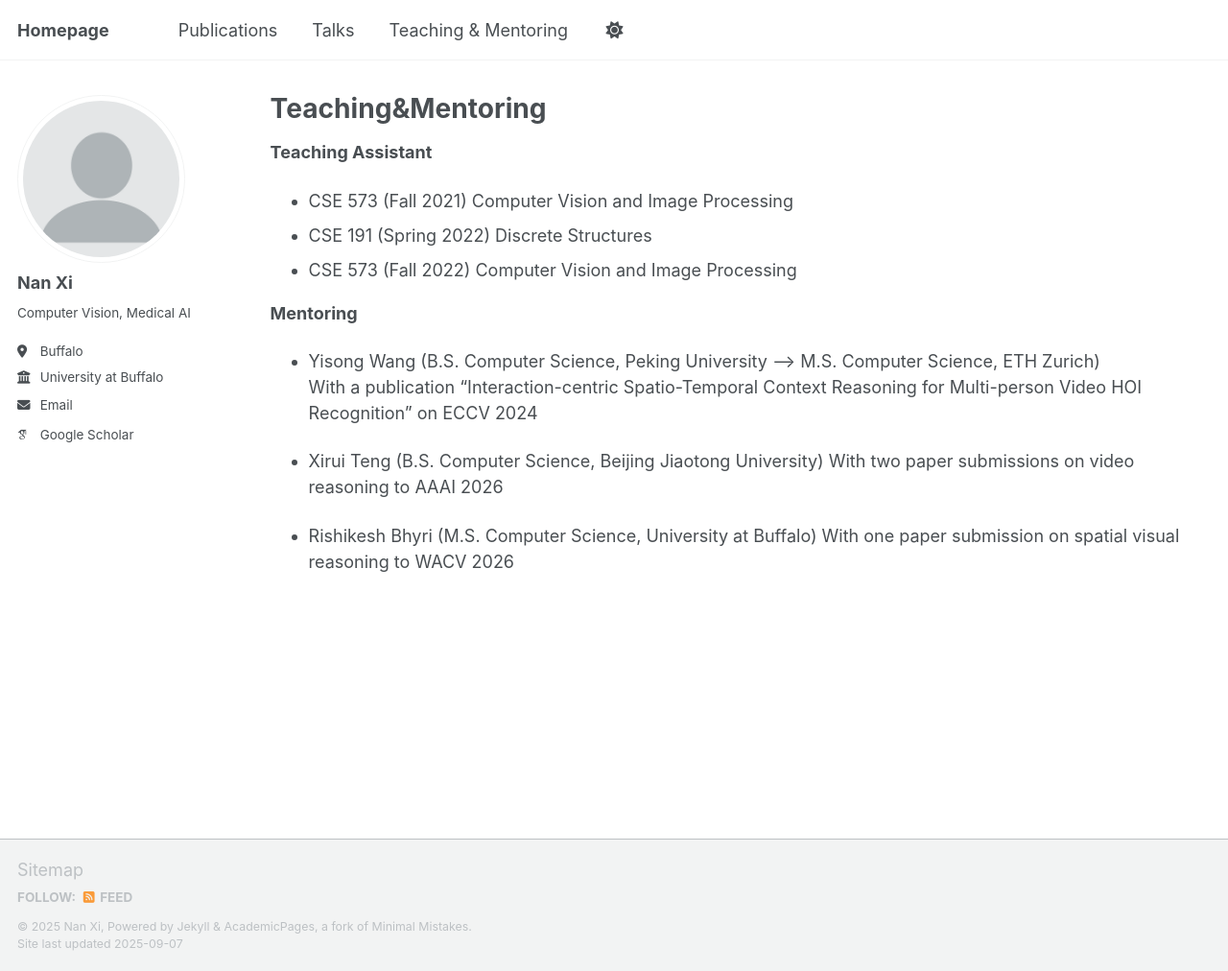
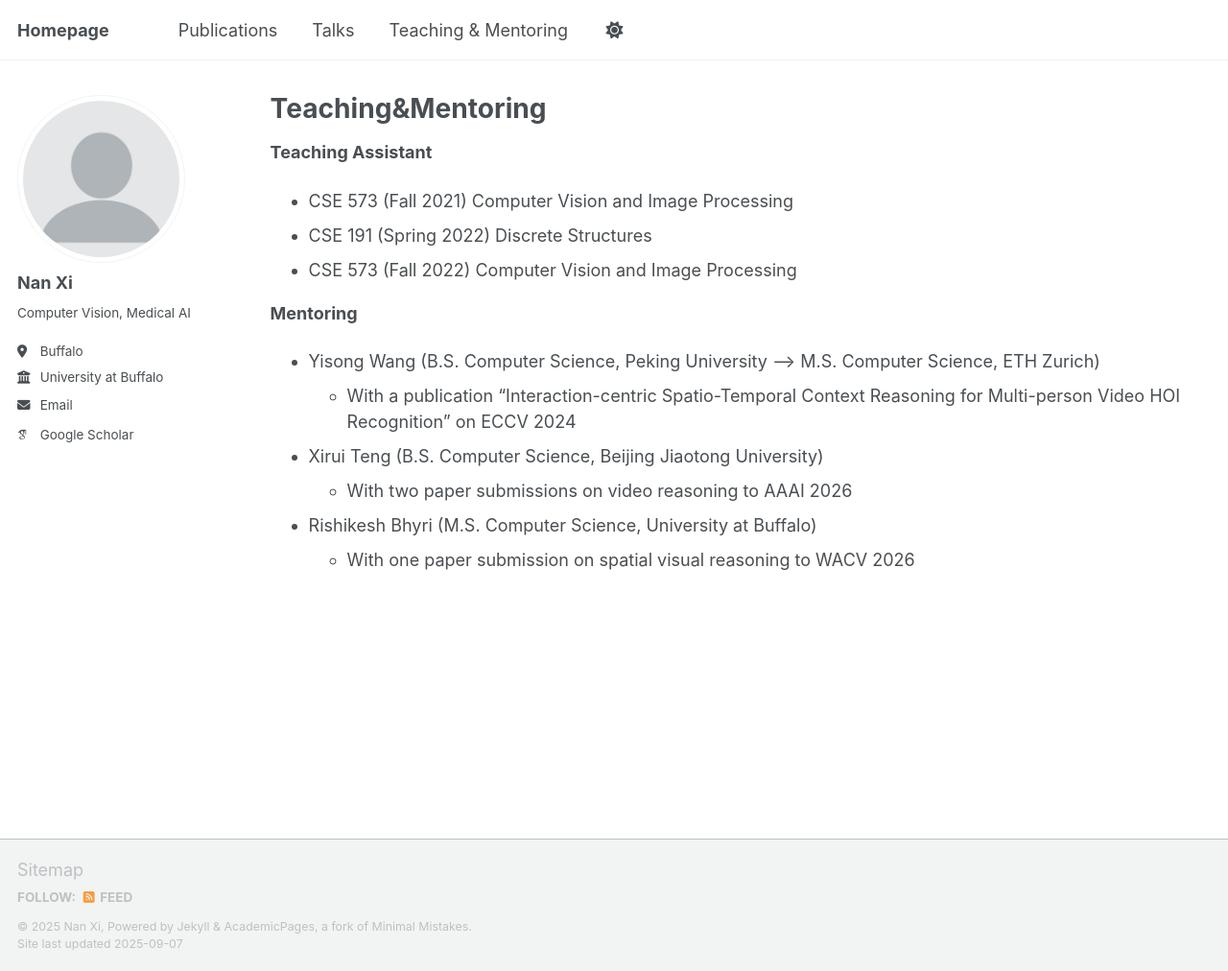
Before and after one commit to southnx/southnx.github.io, a Jekyll site: the page built from _pages/teaching.md, in a window 1280 px wide and 1012 px high. Shown: the whole window at 96% size. Built offline with Jekyll 4.4.1, drawn with Linux system fonts in a browser that asks for light colours; some web fonts are replaced; a script that is not in the unit is left out.

```diff
--- a/_pages/teaching.md
+++ b/_pages/teaching.md
@@ -14,10 +14,10 @@ redirect_from:
 
 **Mentoring**
 - Yisong Wang (B.S. Computer Science, Peking University --> M.S. Computer Science, ETH Zurich)
-  With a publication “Interaction-centric Spatio-Temporal Context Reasoning for Multi-person Video HOI Recognition” on ECCV 2024
+  - With a publication “Interaction-centric Spatio-Temporal Context Reasoning for Multi-person Video HOI Recognition” on ECCV 2024
 
 - Xirui Teng (B.S. Computer Science, Beijing Jiaotong University)
-  With two paper submissions on video reasoning to AAAI 2026
+  - With two paper submissions on video reasoning to AAAI 2026
 
 - Rishikesh Bhyri (M.S. Computer Science, University at Buffalo)
-  With one paper submission on spatial visual reasoning to WACV 2026
+  - With one paper submission on spatial visual reasoning to WACV 2026
```
